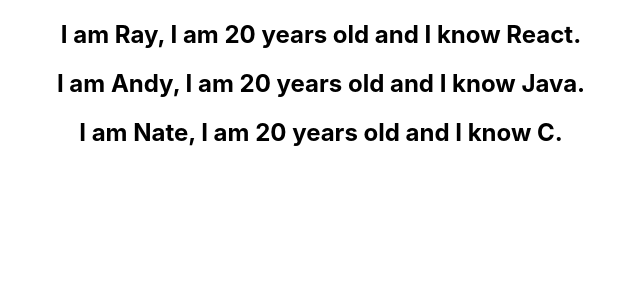
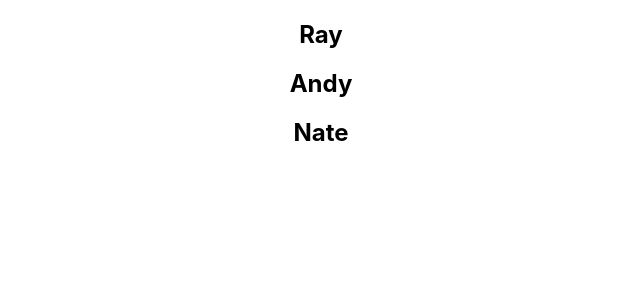
Before and after one commit to zlrkw11/react-js, a React (Create React App) app: page / in a window 1280 px wide. Shown: the top 300 px of the page, without its empty margins (319-959 px from the left). Built offline with nearby package versions, Linux system fonts and the light colour scheme.

Commit message:
change back to names

```diff
--- a/src/components/NameList.js
+++ b/src/components/NameList.js
@@ -2,13 +2,13 @@
 import Person from "./Person";
 
 function NameList() {
-  // const names = ["Ray", "Andy", "Nate"];
+  const names = ["Ray", "Andy", "Nate"];
   const persons = [
     { id: 1, name: "Ray", age: 20, skill: "React" },
     { id: 2, name: "Andy", age: 20, skill: "Java" },
     { id: 3, name: "Nate", age: 20, skill: "C" },
   ];
-  // const nameList = names.map((name) => <h2>{name}</h2>);
+  const nameList = names.map((name) => <h2>{name}</h2>);
   const personList = persons.map((person) => (
     <Person key={person.id} person={person} />
   ));
@@ -17,7 +17,7 @@
       {/*     {names.map((name) => (
         <h2>{name}</h2>
       ))}  */}
-      {personList}
+      {nameList}
     </div>
   );
 }
```
